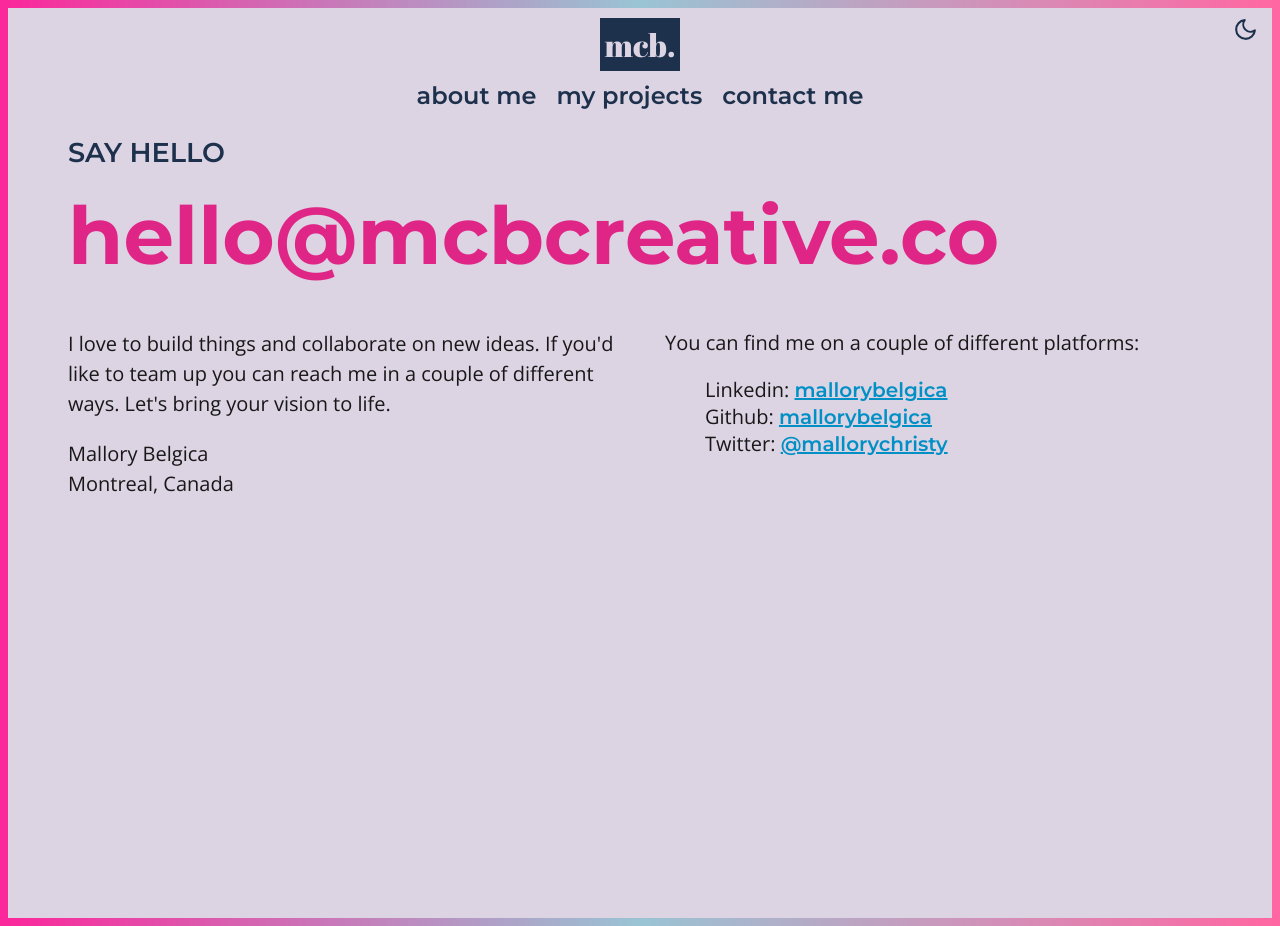
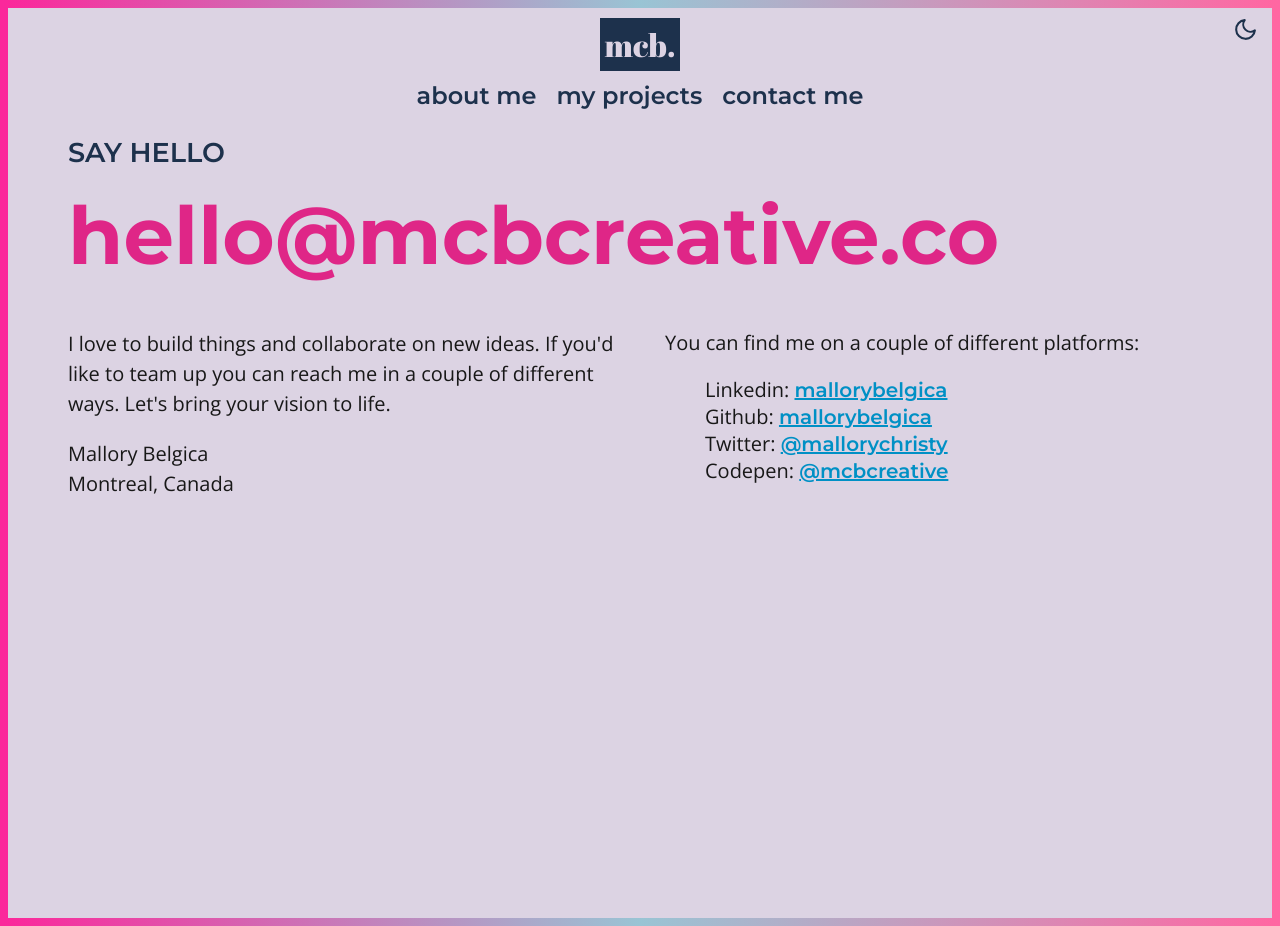
Before and after one commit to mallorybelgica/portfolio-mcbcreative, a React (Create React App) app in the folder client/: page /contact in a window 1280 px wide. Built offline with nearby package versions, Linux system fonts and the light colour scheme.

Commit message:
added codepen

```diff
--- a/client/src/Contact.js
+++ b/client/src/Contact.js
@@ -39,6 +39,12 @@ const Contact = () => {
             Twitter:{" "}
             <Link href="https://twitter.com/mallorychristy" target="_blank">
               @mallorychristy
+            </Link>
+          </li>
+          <li>
+            Codepen:{" "}
+            <Link href="https://codepen.io/mcbcreative" target="_blank">
+              @mcbcreative
             </Link>
           </li>
         </SocialList>
```
